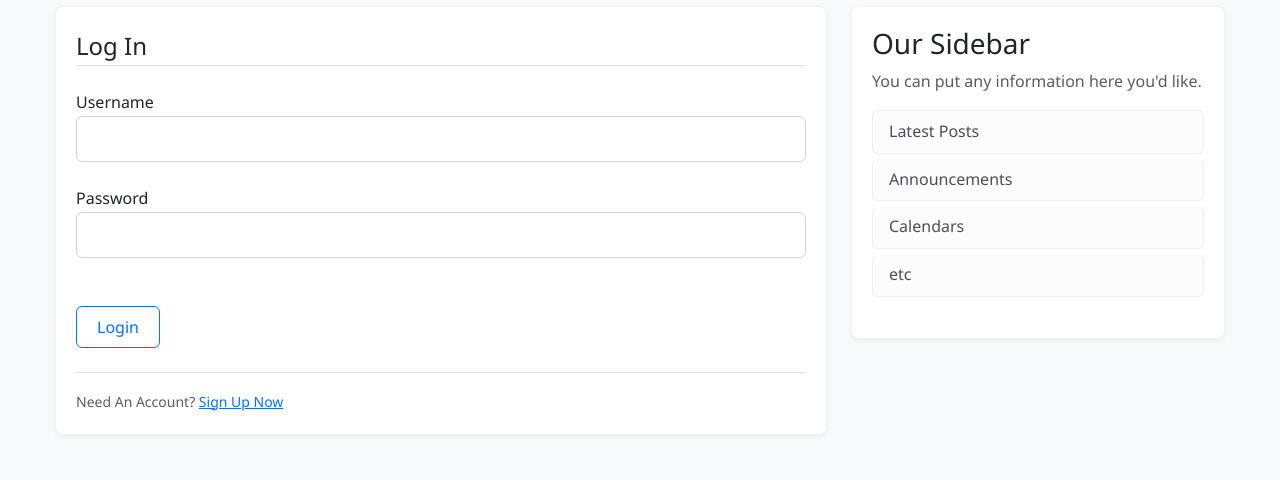
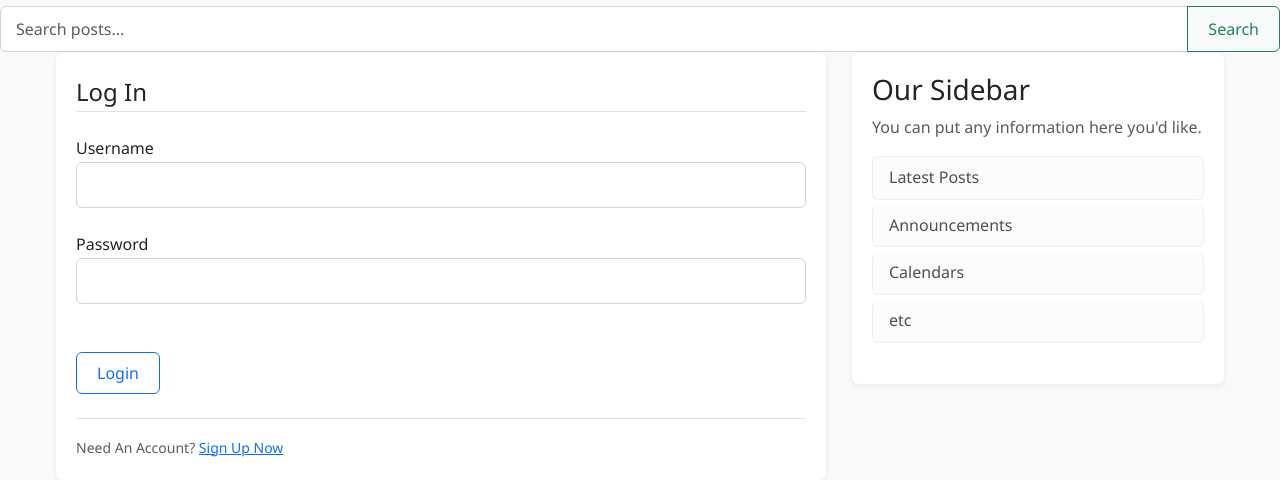
Before and after one commit to haystarkk/Alx_DjangoLearnLab, a Django app: template django_blog/blog/templates/blog/login.html in a window 1280 px wide. Shown: the part 64-544 px from the top of the page. Run offline with Django 5.2, Linux system fonts and the light colour scheme; the template is opened without the code that fills it, so the values that code supplies are empty; some libraries are stand-ins or nearby versions.

Commit message:
Update base.html

```diff
--- a/django_blog/blog/templates/blog/base.html
+++ b/django_blog/blog/templates/blog/base.html
@@ -52,6 +52,13 @@
         </nav>
     </header>
 
+<form class="d-flex ms-auto" action="{% url 'search-results' %}" method="get">
+    <div class="input-group">
+        <input class="form-control" type="search" name="q" placeholder="Search posts..." aria-label="Search">
+        <button class="btn btn-outline-success" type="submit">Search</button>
+    </div>
+</form>
+
     <main role="main" class="container">
         <div class="row">
             <div class="col-md-8">
```
